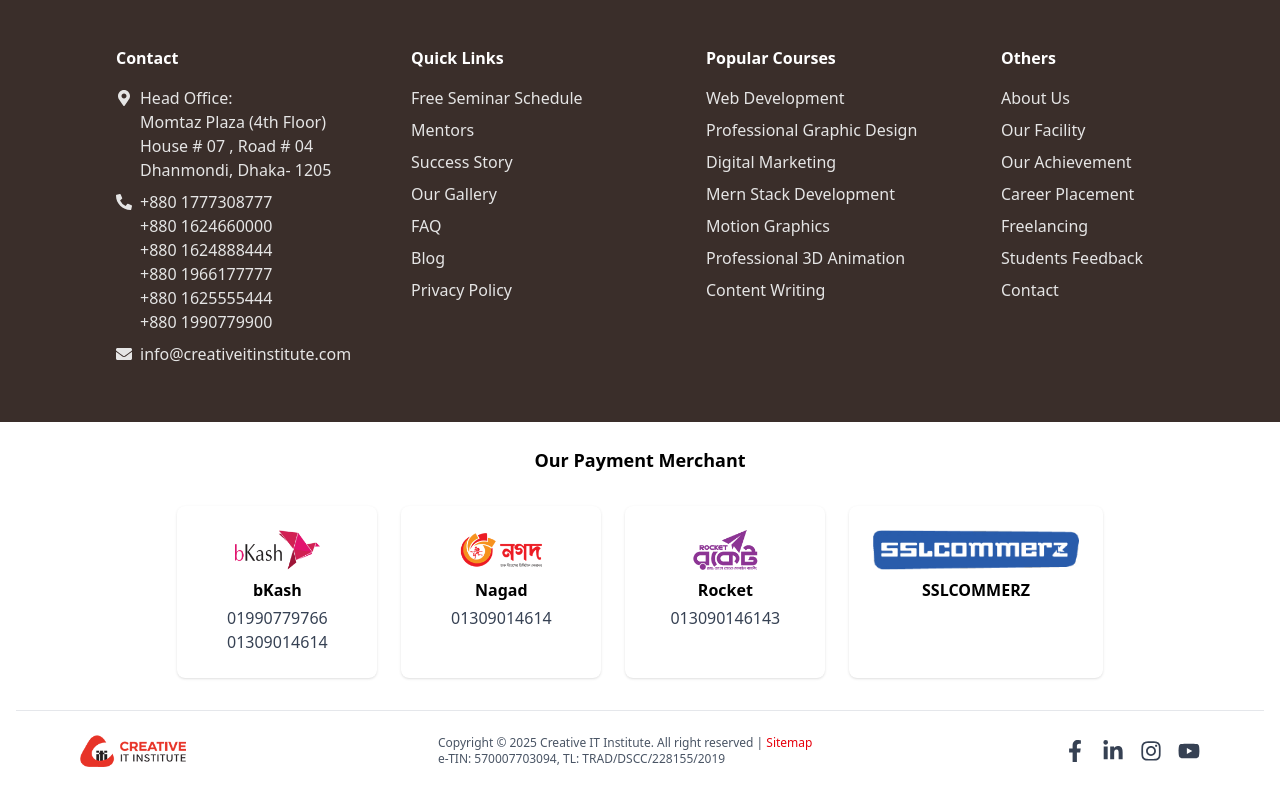
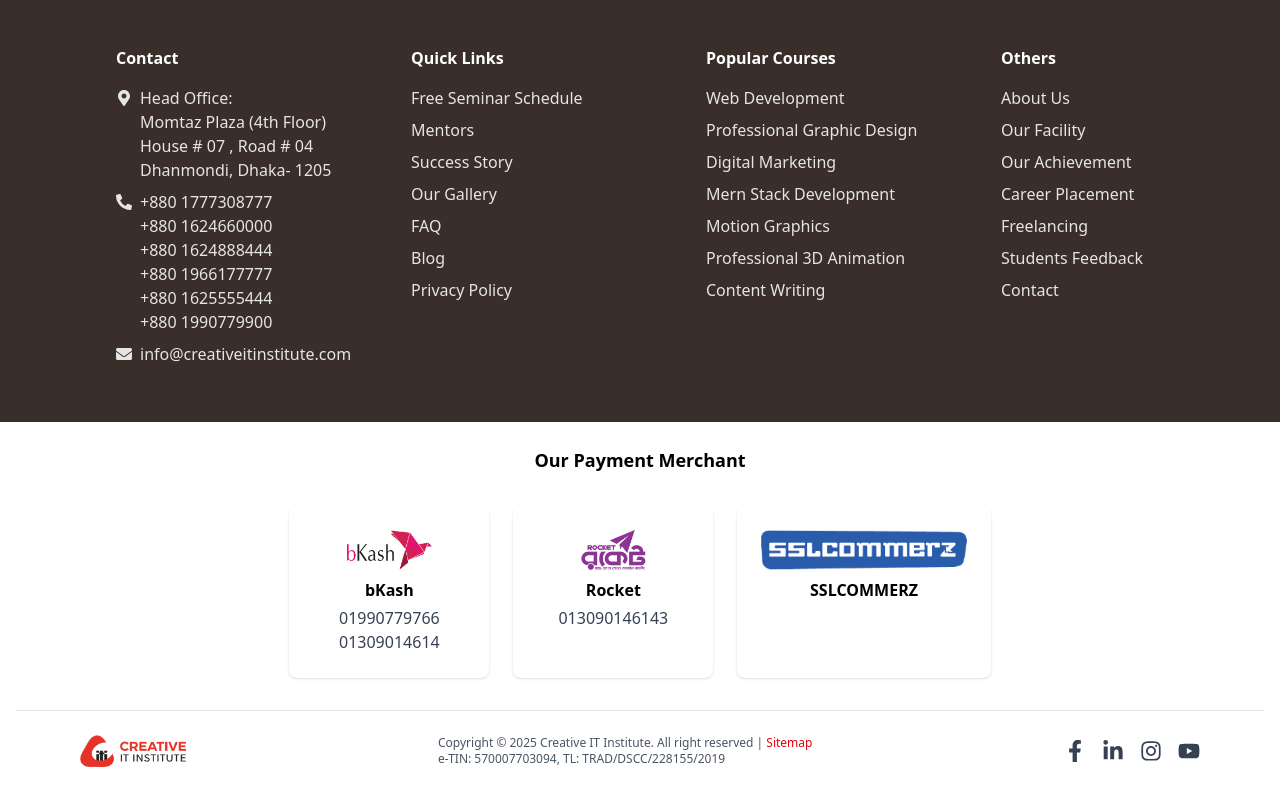
Before and after one commit to MD-ABDULLAH24/CrativeItWeb, a React (Vite) app: page / in a window 1280 px wide. Shown: the part 8461-9252 px from the top of the page. Built offline with nearby package versions, Linux system fonts and the light colour scheme.

Commit message:
make some section

```diff
--- a/src/components/Payment.jsx
+++ b/src/components/Payment.jsx
@@ -1,6 +1,5 @@
 import React from "react";
 import bkash from "../assets/Payment/bkash.png";
-import nagad from "../assets/Payment/nagad_marchant.png"
 import rocket from "../assets/Payment/rocket.png"
 import sslcommerz from "../assets/Payment/sslcommerz.jpg"
 import logo from "../assets/logo_2.png"
@@ -12,11 +11,7 @@
     name: "bKash",
     numbers: ["01990779766", "01309014614"],
   },
-  {
-    logo: nagad,
-    name: "Nagad",
-    numbers: ["01309014614"],
-  },
+
   {
     logo: rocket,
     name: "Rocket",
```
